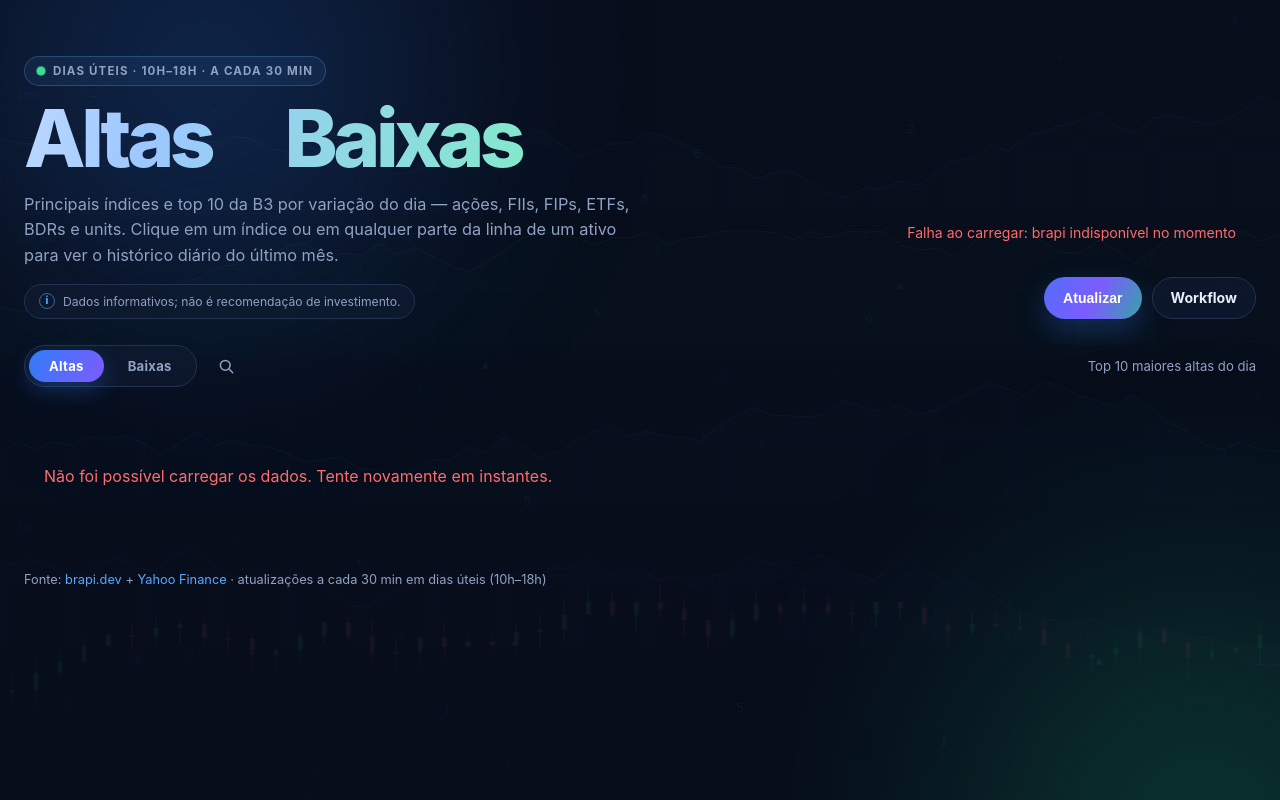
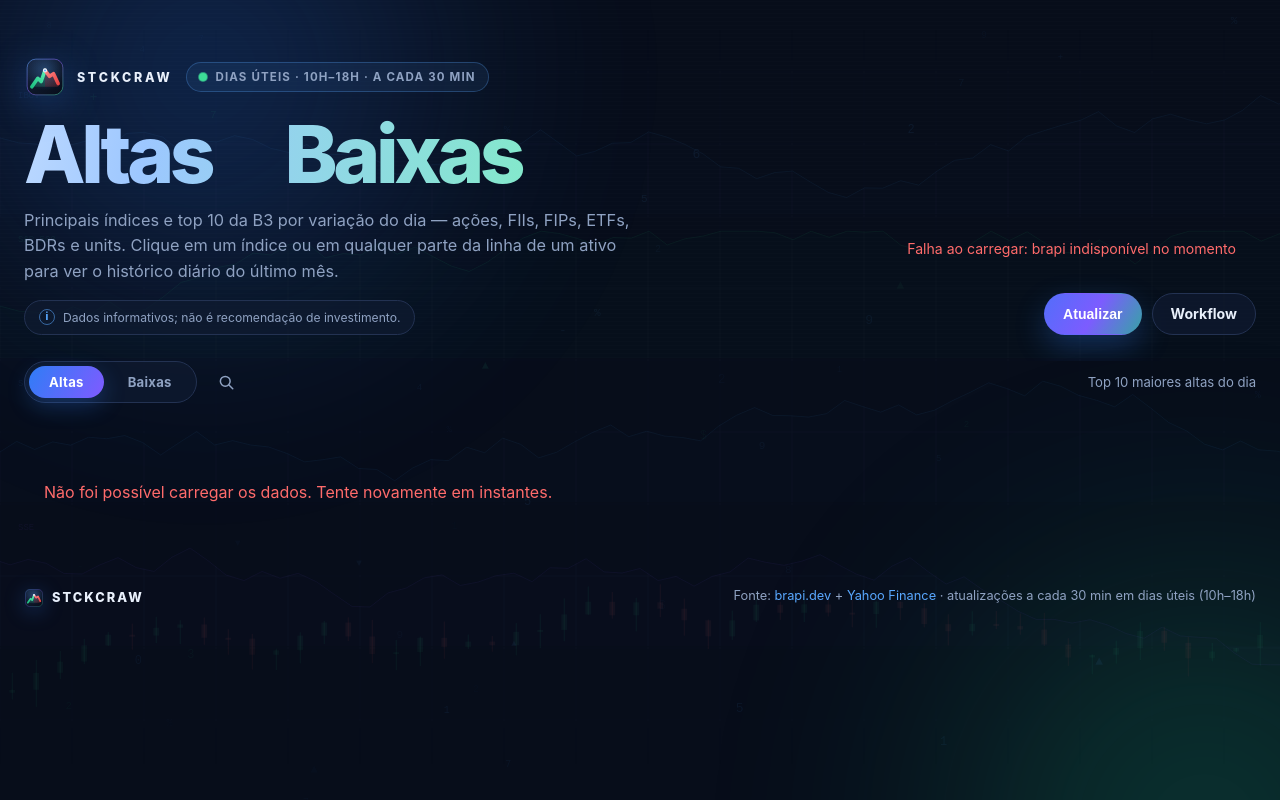
Before and after one commit to fabianoflorentino/stckcraw, a plain HTML site: page docs/index.html in a window 1280 px wide. Drawn offline with Linux system fonts and the light colour scheme; no server answers.

Commit message:
feat(site): add brand lockup with favicon in hero and footer

```diff
--- a/docs/index.html
+++ b/docs/index.html
@@ -12,7 +12,7 @@
   <link rel="icon" href="favicon.ico" sizes="any">
   <link rel="apple-touch-icon" href="apple-touch-icon.png">
   <link rel="manifest" href="site.webmanifest">
-  <link rel="stylesheet" href="style.css?v=22">
+  <link rel="stylesheet" href="style.css?v=23">
 </head>
 <body>
   <div class="aurora" aria-hidden="true"></div>
@@ -21,7 +21,13 @@
 
   <header class="hero">
     <div class="hero-copy reveal">
-      <div class="live"><span class="live-dot" aria-hidden="true"></span> dias úteis · 10h–18h · a cada 30 min</div>
+      <div class="brand-row">
+        <span class="brand">
+          <img class="brand-mark" src="favicon.svg" alt="" width="42" height="42" aria-hidden="true">
+          <span class="brand-name">stckcraw</span>
+        </span>
+        <div class="live"><span class="live-dot" aria-hidden="true"></span> dias úteis · 10h–18h · a cada 30 min</div>
+      </div>
       <h1>Altas <span>&</span> Baixas</h1>
       <p class="subtitle">Principais índices e top 10 da B3 por variação do dia — ações, FIIs, FIPs, ETFs, BDRs e units. Clique em um índice ou em qualquer parte da linha de um ativo para ver o histórico diário do último mês.</p>
       <p class="disclaimer">
@@ -76,6 +82,10 @@
   <main id="groups" class="groups reveal" aria-live="polite"></main>
 
   <footer class="footer">
+    <span class="footer-brand">
+      <img src="favicon.svg" alt="" width="20" height="20" aria-hidden="true">
+      stckcraw
+    </span>
     <span>Fonte: <a href="https://brapi.dev" target="_blank" rel="noopener noreferrer">brapi.dev</a> + <a href="https://finance.yahoo.com" target="_blank" rel="noopener noreferrer">Yahoo Finance</a> · atualizações a cada 30 min em dias úteis (10h–18h)</span>
   </footer>
 
--- a/docs/style.css
+++ b/docs/style.css
@@ -152,6 +152,46 @@ a:hover {
 .hero > .hero-actions {
   position: relative;
   z-index: 1;
+}
+
+.brand-row {
+  display: flex;
+  flex-wrap: wrap;
+  align-items: center;
+  gap: 14px;
+  margin-bottom: 18px;
+}
+
+.brand {
+  display: inline-flex;
+  align-items: center;
+  gap: 11px;
+}
+
+.brand-mark {
+  display: block;
+  width: 42px;
+  height: 42px;
+  border-radius: 12px;
+  filter: drop-shadow(0 8px 18px rgba(47, 125, 246, 0.28));
+  transition: transform 0.25s ease, filter 0.25s ease;
+}
+
+.brand:hover .brand-mark {
+  transform: translateY(-2px) rotate(-4deg);
+  filter: drop-shadow(0 12px 24px rgba(47, 125, 246, 0.4));
+}
+
+.brand-name {
+  color: var(--text);
+  font-size: 0.78rem;
+  font-weight: 800;
+  letter-spacing: 0.22em;
+  text-transform: uppercase;
+}
+
+.brand-row .live {
+  margin-bottom: 0;
 }
 
 .live {
@@ -1462,6 +1502,24 @@ body:has(.chart-dialog[open]) {
   padding: 0 24px 40px;
   color: var(--muted);
   font-size: 0.8rem;
+}
+
+.footer-brand {
+  display: inline-flex;
+  align-items: center;
+  gap: 8px;
+  color: var(--text);
+  font-weight: 800;
+  letter-spacing: 0.16em;
+  text-transform: uppercase;
+}
+
+.footer-brand img {
+  display: block;
+  width: 20px;
+  height: 20px;
+  border-radius: 6px;
+  filter: drop-shadow(0 4px 10px rgba(47, 125, 246, 0.3));
 }
 
 .back-to-top {
```
